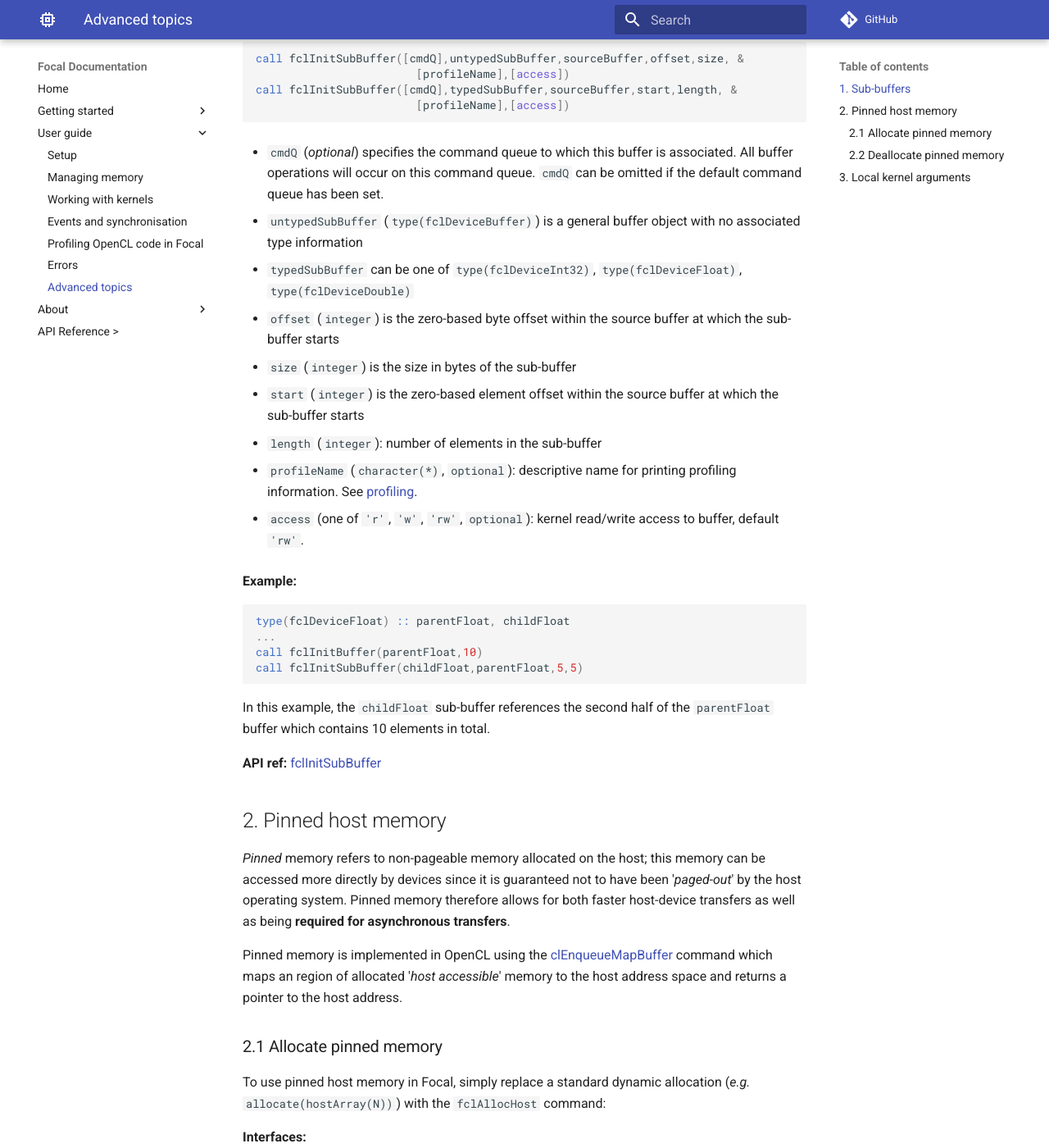
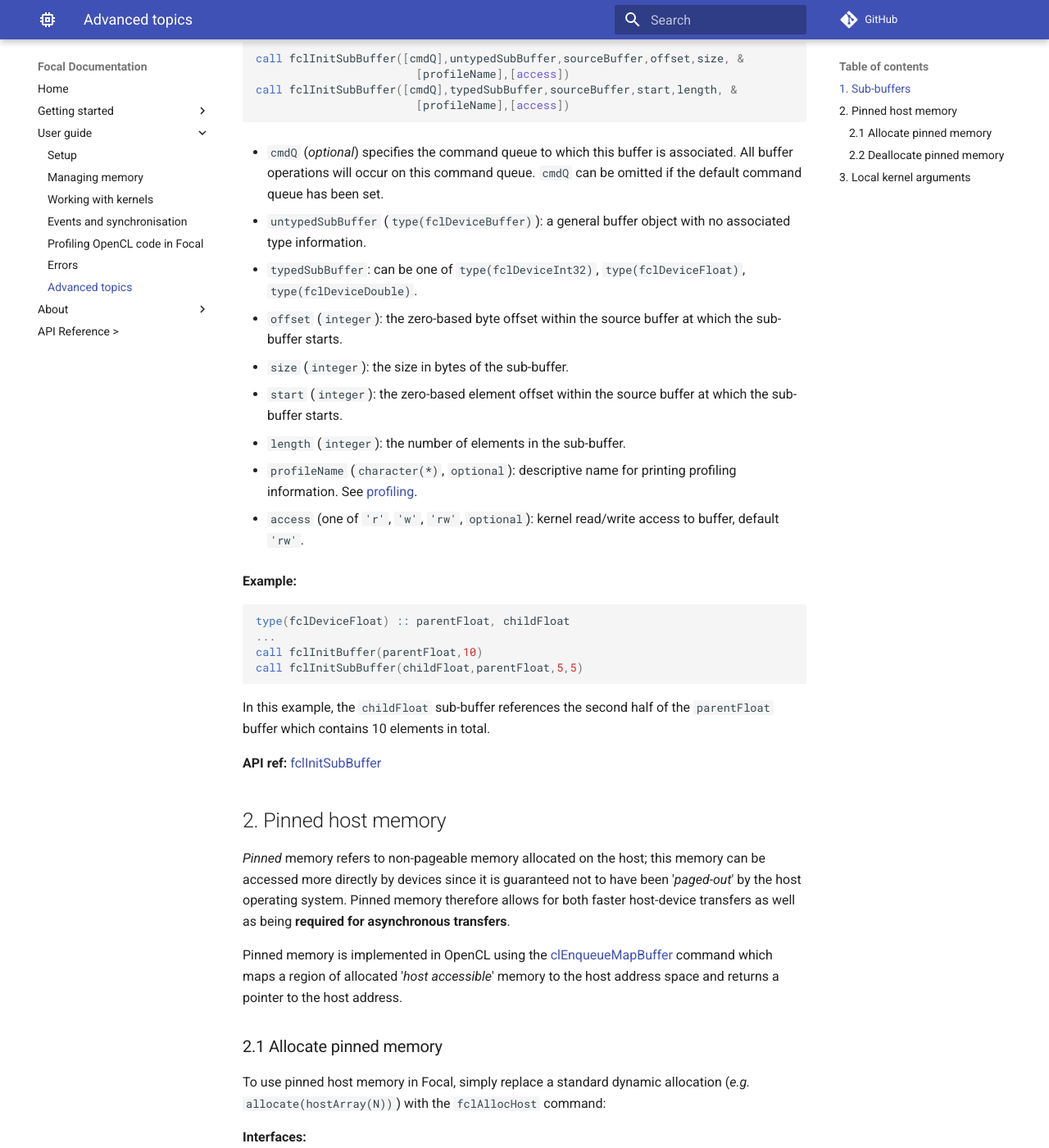
Before and after one commit to LKedward/focal-docs, an MkDocs documentation site: the page built from docs/advanced.md, in a window 1280 px wide and 1400 px high, scrolled down 288 px. Shown: the whole window at 82% size. Built offline with MkDocs 1.6.1 and Material for MkDocs 9.7.7, drawn with Linux system fonts in a browser that asks for light colours; comment, search, counter and statistics services are not loaded.

Commit message:
Minor fixes and typos for consistency.

```diff
--- a/docs/advanced.md
+++ b/docs/advanced.md
@@ -16,17 +16,17 @@ call fclInitSubBuffer([cmdQ],typedSubBuffer,sourceBuffer,start,length, &
 - `cmdQ` (*optional*) specifies the command queue to which this buffer is associated.
 All buffer operations will occur on this command queue. `cmdQ` can be omitted if the default command queue has been set.
 
-- `untypedSubBuffer` (`type(fclDeviceBuffer)`) is a general buffer object with no associated type information
+- `untypedSubBuffer` (`type(fclDeviceBuffer)`): a general buffer object with no associated type information.
 
-- `typedSubBuffer` can be one of `type(fclDeviceInt32)`, `type(fclDeviceFloat)`, `type(fclDeviceDouble)`
+- `typedSubBuffer`: can be one of `type(fclDeviceInt32)`, `type(fclDeviceFloat)`, `type(fclDeviceDouble)`.
 
-- `offset` (`integer`) is the zero-based byte offset within the source buffer at which the sub-buffer starts
+- `offset` (`integer`): the zero-based byte offset within the source buffer at which the sub-buffer starts.
 
-- `size` (`integer`) is the size in bytes of the sub-buffer
+- `size` (`integer`): the size in bytes of the sub-buffer.
 
-- `start` (`integer`) is the zero-based element offset within the source buffer at which the sub-buffer starts
+- `start` (`integer`): the zero-based element offset within the source buffer at which the sub-buffer starts.
 
-- `length` (`integer`): number of elements in the sub-buffer
+- `length` (`integer`): the number of elements in the sub-buffer.
 
 - `profileName` (`character(*)`, `optional`): descriptive name for printing profiling information. See [profiling](../profiling).
 
@@ -55,7 +55,7 @@ since it is guaranteed not to have been '*paged-out*' by the host operating syst
 Pinned memory therefore allows for both faster host-device transfers as well as being __required for asynchronous transfers__.
 
 Pinned memory is implemented in OpenCL using the [clEnqueueMapBuffer](https://www.khronos.org/registry/OpenCL/sdk/1.2/docs/man/xhtml/clEnqueueMapBuffer.html) command
-which maps an region of allocated '*host accessible*' memory to the host address space and returns a pointer to the host address.
+which maps a region of allocated '*host accessible*' memory to the host address space and returns a pointer to the host address.
 
 ### 2.1 Allocate pinned memory
 
```
Also changed, not shown: docs/contributing.md (+4 -4 lines), docs/events.md (+1 -1 lines), docs/memory.md (+4 -4 lines).
